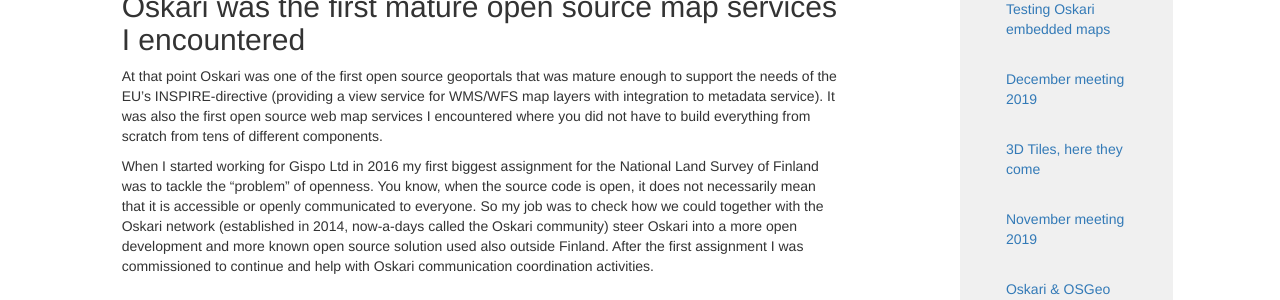
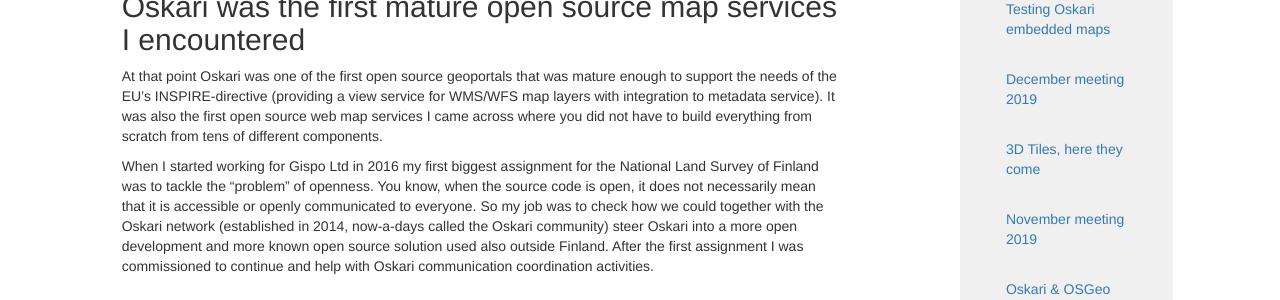
Before and after one commit to oskariorg/oskariorg.github.io, a Jekyll site: the page built from _posts/2020-08-28-Hi_from_communication.md, in a window 1280 px wide. Shown: the part 443-743 px from the top of the page. Built offline with Jekyll 4.4.1, drawn with Linux system fonts in a browser that asks for light colours; nearby versions of some CDN libraries.

Commit message:
Update 2020-08-28-Hi_from_communication.md

```diff
--- a/_posts/2020-08-28-Hi_from_communication.md
+++ b/_posts/2020-08-28-Hi_from_communication.md
@@ -19,7 +19,7 @@ In 2014 I had to give up and surrender to the governmental forces and we adopted
 ## Oskari was the first mature open source map services I encountered
 
 At that point Oskari was one of the first open source geoportals that was mature enough to support the needs of the EU's INSPIRE-directive (providing a view service for WMS/WFS map layers with integration to metadata service).
-It was also the first open source web map services I encountered where you did not have to build everything from scratch from tens of different components.
+It was also the first open source web map services I came across where you did not have to build everything from scratch from tens of different components.
 
 When I started working for Gispo Ltd in 2016 my first biggest assignment for the National Land Survey of Finland was to tackle the “problem” of openness.
 You know, when the source code is open, it does not necessarily mean that it is accessible or openly communicated to everyone.
```
